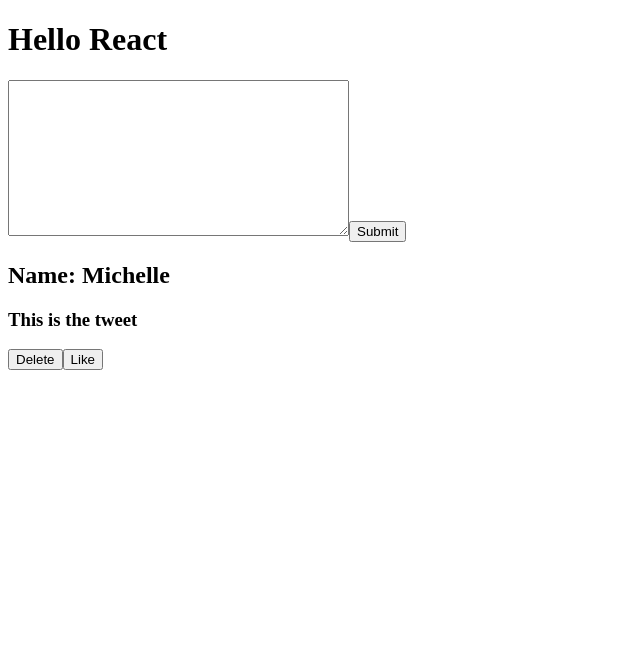
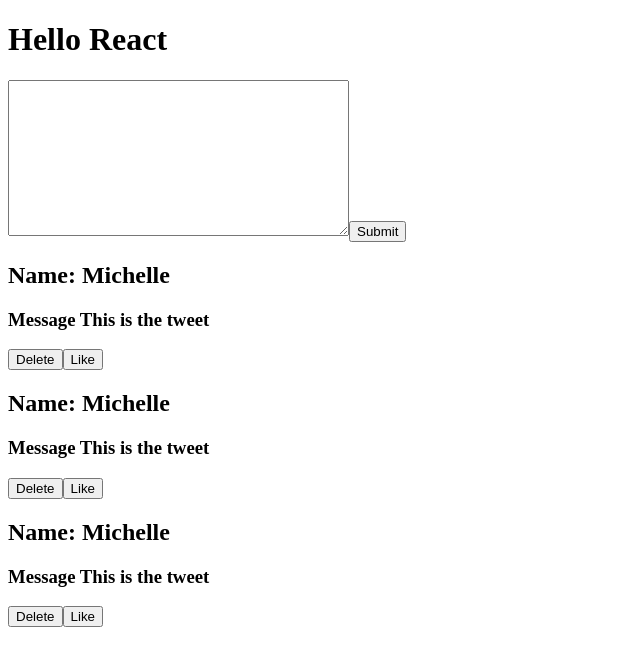
Before and after one commit to michellelclement/react-starter, a React (Create React App) app: page / in a window 1280 px wide. Shown: the top 666 px of the page, without its empty margins (0-640 px from the left). Built offline with nearby package versions, Linux system fonts and the light colour scheme.

Commit message:
Learn Props drilling

```diff
--- a/src/App.js
+++ b/src/App.js
@@ -2,6 +2,7 @@
 import TestComponent from "./TestComponent";
 import Tweet from "./components/Tweet";
 import CreateTweet from "./components/CreateTweet";
+import TweetList from "./components/TweetList";
 
 function App() {
   const name = "Michelle";
@@ -12,7 +13,7 @@
       <h1>Hello React</h1>
       {/* <TestComponent /> */}
       <CreateTweet />
-      <Tweet name={name} message={message} />
+      <TweetList name={name} message={message} />
     </div>
   );
 }
--- a/src/components/Tweet.js
+++ b/src/components/Tweet.js
@@ -4,7 +4,7 @@
   return (
     <div className="tweet">
       <h2>Name: {name}</h2>
-      <h3>{message}</h3>
+      <h3>Message {message}</h3>
       <button>Delete</button>
       <button>Like</button>
     </div>
--- /dev/null
+++ b/src/components/TweetList.js
@@ -0,0 +1,14 @@
+import React from "react";
+import Tweet from "./Tweet";
+
+const TweetList = ({ name, message }) => {
+  return (
+    <div className="tweet-list">
+      <Tweet name={name} message={message} />
+      <Tweet name={name} message={message} />
+      <Tweet name={name} message={message} />
+    </div>
+  );
+};
+
+export default TweetList;
```
